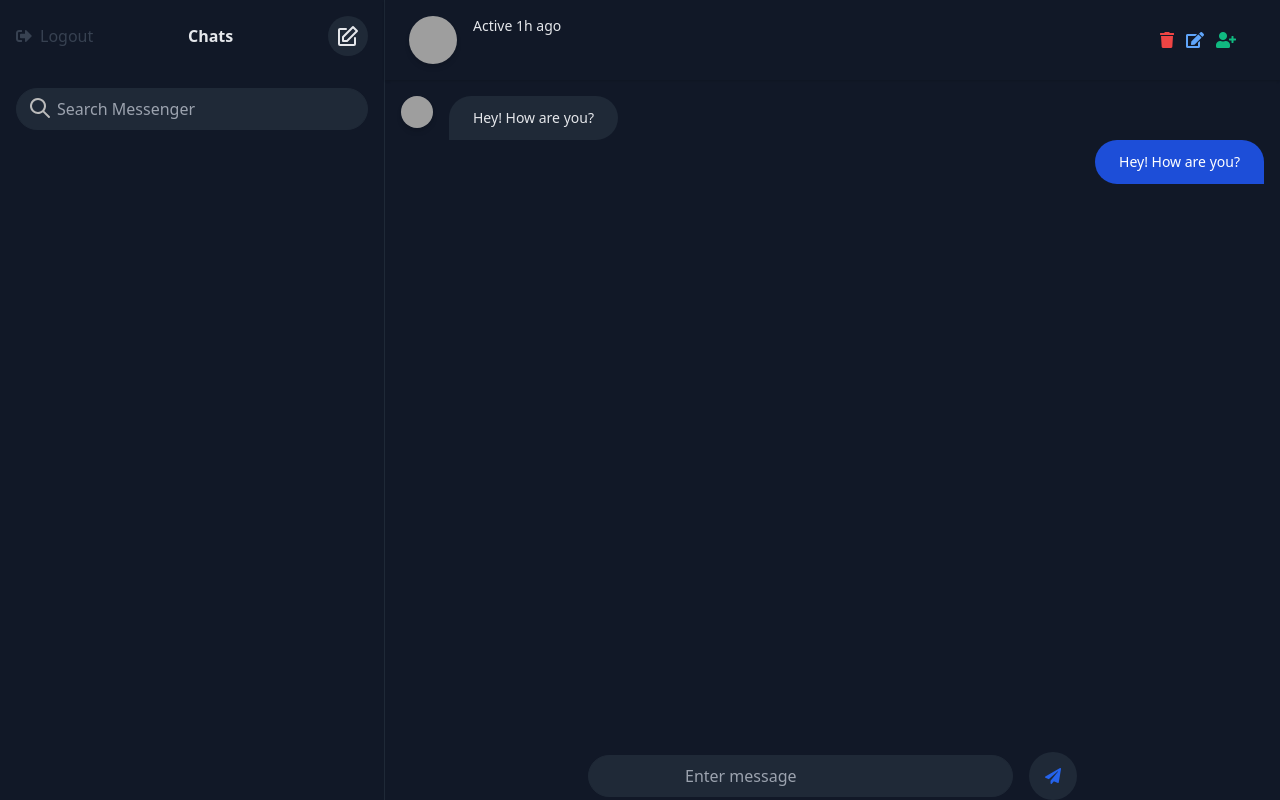
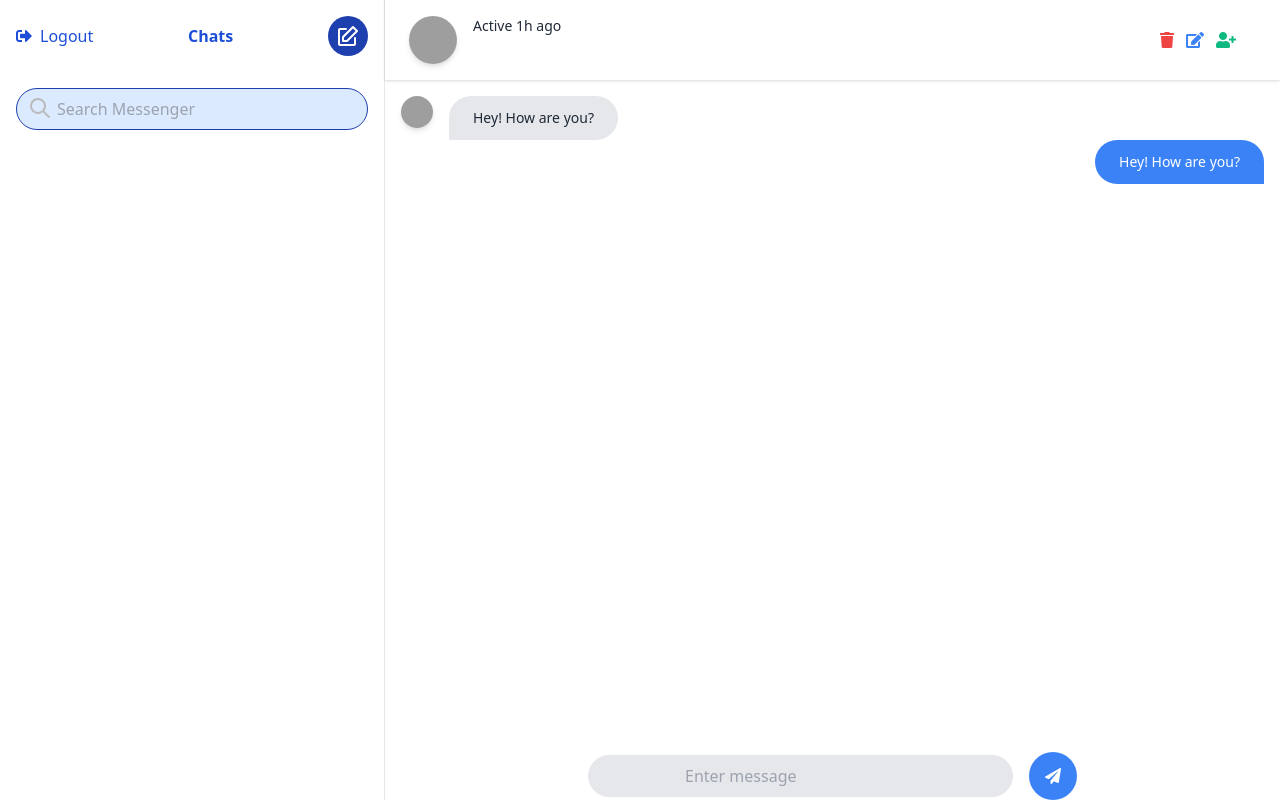
Before and after one commit to carrot2803/Bluberi, a Flask app: template App/templates/chat.html in a window 1280 px wide. Run offline with Flask 3, Linux system fonts and the light colour scheme; the template is opened without the code that fills it, so the values that code supplies are empty; grey boxes are pictures that could not be loaded.

Commit message:
LIGHT THEME LETS GOO

```diff
--- a/App/templates/chat.html
+++ b/App/templates/chat.html
@@ -9,9 +9,6 @@
     <link rel="icon" type="image/png"
         href="https://cdn0.iconfinder.com/data/icons/fruity-1/100/fruit_food_colour-47-1024.png">
     <link rel="stylesheet" href="https://cdnjs.cloudflare.com/ajax/libs/font-awesome/5.15.4/css/all.min.css">
-</head>
-
-<body>
     <style>
         .group:hover .group-hover\:block {
             display: block;
@@ -32,53 +29,61 @@
         }
 
         ::-webkit-scrollbar-thumb {
-            background: #2d3748;
+            background: #007ace;
+            /* Blue color */
             border: 0px none #ffffff;
             border-radius: 50px;
         }
 
         ::-webkit-scrollbar-thumb:hover {
-            background: #2b6cb0;
+            background: #005e8a;
+            /* Darker blue */
         }
 
         ::-webkit-scrollbar-thumb:active {
-            background: #000000;
+            background: #00395e;
+            /* Darkest blue */
         }
 
         ::-webkit-scrollbar-track {
-            background: #1a202c;
+            background: #ffffff;
+            /* White */
             border: 0px none #ffffff;
             border-radius: 50px;
         }
 
         ::-webkit-scrollbar-track:hover {
-            background: #666666;
+            background: #f2f2f2;
+            /* Light gray */
         }
 
         ::-webkit-scrollbar-track:active {
-            background: #333333;
+            background: #d9d9d9;
+            /* Slightly darker gray */
         }
 
         ::-webkit-scrollbar-corner {
             background: transparent;
         }
     </style>
+</head>
 
-    <div class="h-screen w-full flex antialiased text-gray-200 bg-gray-900 overflow-hidden">
+<body>
+    <div class="h-screen w-full flex antialiased text-gray-800 bg-white overflow-hidden">
         <div class="flex-1 flex flex-col">
             <main class="flex-grow flex flex-row min-h-0">
                 <section
                     class="flex flex-col flex-none overflow-auto w-24 hover:w-64 group lg:max-w-sm md:w-2/5 transition-all duration-300 ease-in-out">
                     <!-- Sidebar Header -->
                     <div class="header p-4 flex flex-row justify-between items-center flex-none">
-                        <a href="/logout" class="flex items-center text-gray-700 hover:text-gray-900">
+                        <a href="/logout" class="flex items-center text-blue-700 hover:text-blue-900">
                             <i class="fas fa-sign-out-alt mr-2"></i>
                             Logout
                         </a>
-                        <p class="text-md font-bold hidden md:block group-hover:block">Chats</p>
+                        <p class="text-md font-bold hidden md:block group-hover:block text-blue-700">Chats</p>
                         <a
-                            class="create-chat-btn block rounded-full hover:bg-gray-700 bg-gray-800 w-10 h-10 p-2 hidden md:block group-hover:block cursor-pointer">
-                            <svg viewBox="0 0 24 24" class="w-full h-full fill-current">
+                            class="create-chat-btn block rounded-full hover:bg-blue-700 bg-blue-800 w-10 h-10 p-2 hidden md:block group-hover:block cursor-pointer">
+                            <svg viewBox="0 0 24 24" class="w-full h-full fill-current text-white">
                                 <path
                                     d="M6.3 12.3l10-10a1 1 0 0 1 1.4 0l4 4a1 1 0 0 1 0 1.4l-10 10a1 1 0 0 1-.7.3H7a1 1 0 0 1-1-1v-4a1 1 0 0 1 .3-.7zM8 16h2.59l9-9L17 4.41l-9 9V16zm10-2a1 1 0 0 1 2 0v6a2 2 0 0 1-2 2H4a2 2 0 0 1-2-2V6c0-1.1.9-2 2-2h6a1 1 0 0 1 0 2H4v14h14v-6z" />
                             </svg>
@@ -90,10 +95,10 @@
                             <div class="relative">
                                 <label>
                                     <input
-                                        class="rounded-full py-2 pr-6 pl-10 w-full border border-gray-800 focus:border-gray-700 bg-gray-800 focus:bg-gray-900 focus:outline-none text-gray-200 focus:shadow-md transition duration-300 ease-in"
+                                        class="rounded-full py-2 pr-6 pl-10 w-full border border-blue-800 focus:border-blue-700 bg-blue-100 focus:bg-blue-200 focus:outline-none text-gray-800 focus:shadow-md transition duration-300 ease-in"
                                         type="text" value="" placeholder="Search Messenger" />
                                     <span class="absolute top-0 left-0 mt-2 ml-3 inline-block">
-                                        <svg viewBox="0 0 24 24" class="w-6 h-6">
+                                        <svg viewBox="0 0 24 24" class="w-6 h-6 text-blue-400">
                                             <path fill="#bbb"
                                                 d="M16.32 14.9l5.39 5.4a1 1 0 0 1-1.42 1.4l-5.38-5.38a8 8 0 1 1 1.41-1.41zM10 16a6 6 0 1 0 0-12 6 6 0 0 0 0 12z" />
                                         </svg>
@@ -105,14 +110,14 @@
 
                     <div class="contacts p-2 flex-1 overflow-y-scroll">
                         {% for room in rooms %}
-                        <a class="flex justify-between items-center p-3 hover:bg-gray-800 rounded-lg relative"
+                        <a class="flex justify-between items-center p-3 hover:bg-blue-100 rounded-lg relative"
                             href="/chat/{{room.room_name}}">
                             <div class="w-16 h-16 relative flex flex-shrink-0">
                                 <img class="shadow-md rounded-full w-full h-full object-cover"
                                     src="https://loremflickr.com/640/480?lock=1{{ room.member_id }}" alt="chat-user" />
                             </div>
                             <div class="flex-auto min-w-0 ml-4 mr-6 hidden md:block group-hover:block">
-                                <p>{{ room.room_name }}</p>
+                                <p class="text-blue-700">{{ room.room_name }}</p>
                                 <div class="flex items-center text-sm text-gray-600">
                                     <div class="min-w-0">
                                         <p class="truncate">
@@ -124,8 +129,7 @@
                                             {% endif %}
                                         </p>
                                     </div>
-                                    <p class="ml-2 whitespace-no-wrap">
-                                        <!-- Maybe style this with notification and add numbers -->
+                                    <p class="ml-2 whitespace-no-wrap text-blue-700">
                                         {% if room.get_last_message() is not none %}
                                         {{ room.get_last_message().created_at}}
                                         {% endif %}
@@ -138,7 +142,7 @@
                     {% include '_create_chat_modal.html' %}
                 </section>
 
-                <section class="flex flex-col flex-auto border-l border-gray-800">
+                <section class="flex flex-col flex-auto border-l border-gray-200">
                     <div class="chat-header px-6 py-4 flex flex-row flex-none justify-between items-center shadow">
                         <div class="flex">
                             <div class="w-12 h-12 mr-4 relative flex flex-shrink-0">
@@ -147,7 +151,7 @@
                                     src="https://loremflickr.com/640/480?lock=1{{ rooms.member_id }}" alt="chat-user" />
                             </div>
                             <div class="text-sm">
-                                <p class="font-bold">{{ room.name}}</p>
+                                <p class="font-bold">{{ room.name }}</p>
                                 <p>Active 1h ago</p>
                             </div>
                         </div>
@@ -157,7 +161,7 @@
                                 <i class="fas fa-trash text-red-500 hover:text-red-600"></i>
                             </button>
                             <button>
-                                <i class="fas fa-edit text-blue-400 hover:text-blue-600"></i>
+                                <i class="fas fa-edit text-blue-500 hover:text-blue-600"></i>
                             </button>
                             <button>
                                 <i class="fas fa-user-plus text-green-500 hover:text-green-600"></i>
@@ -171,28 +175,28 @@
                                     src="https://avatars.githubusercontent.com/u/10018" />
                                 <!-- dont forget to put back sender id -->
                             </div>
-                            <div class=" messages text-sm text-gray-700 grid grid-flow-row gap-2">
+                            <div class="messages text-sm text-gray-700 grid grid-flow-row gap-2">
                                 <div class="flex items-center group">
                                     <p
-                                        class="px-6 py-3 rounded-t-full rounded-r-full bg-gray-800 max-w-xs lg:max-w-md text-gray-200">
-                                        Hey! How are you?</p>
+                                        class="px-6 py-3 rounded-t-full rounded-r-full bg-gray-200 max-w-xs lg:max-w-md text-gray-800">
+                                        Hey! How are you?
+                                    </p>
                                     <button type="button"
-                                        class="hidden group-hover:block flex flex-shrink-0 focus:outline-none mx-2 block rounded-full text-gray-500 hover:text-gray-900 hover:bg-gray-700 bg-gray-800 w-8 h-8 p-2">
+                                        class="hidden group-hover:block flex flex-shrink-0 focus:outline-none mx-2 block rounded-full text-gray-500 hover:text-gray-900 hover:bg-gray-200 bg-gray-200 w-8 h-8 p-2">
                                         <svg viewBox="0 0 20 20" class="w-full h-full fill-current">
-                                            <path d="M10.001,7.8C8.786,7.8,7.8,8.785,7.8,10s0.986,2.2,2.201,2.2S12.2,11.215,12.2,10S11.216,7.8,10.001,7.8z
-       M3.001,7.8C1.786,7.8,0.8,8.785,0.8,10s0.986,2.2,2.201,2.2S5.2,11.214,5.2,10S4.216,7.8,3.001,7.8z M17.001,7.8
-      C15.786,7.8,14.8,8.785,14.8,10s0.986,2.2,2.201,2.2S19.2,11.215,19.2,10S18.216,7.8,17.001,7.8z" />
+                                            <path
+                                                d="M10.001,7.8C8.786,7.8,7.8,8.785,7.8,10s0.986,2.2,2.201,2.2S12.2,11.215,12.2,10S11.216,7.8,10.001,7.8z M3.001,7.8C1.786,7.8,0.8,8.785,0.8,10s0.986,2.2,2.201,2.2S5.2,11.214,5.2,10S4.216,7.8,3.001,7.8z M17.001,7.8C15.786,7.8,14.8,8.785,14.8,10s0.986,2.2,2.201,2.2S19.2,11.215,19.2,10S18.216,7.8,17.001,7.8z" />
                                         </svg>
                                     </button>
                                     <button type="button"
-                                        class="hidden group-hover:block flex flex-shrink-0 focus:outline-none mx-2 block rounded-full text-gray-500 hover:text-gray-900 hover:bg-gray-700 bg-gray-800 w-8 h-8 p-2">
+                                        class="hidden group-hover:block flex flex-shrink-0 focus:outline-none mx-2 block rounded-full text-gray-500 hover:text-gray-900 hover:bg-gray-200 bg-gray-200 w-8 h-8 p-2">
                                         <svg viewBox="0 0 20 20" class="w-full h-full fill-current">
                                             <path
                                                 d="M19,16.685c0,0-2.225-9.732-11-9.732V2.969L1,9.542l7,6.69v-4.357C12.763,11.874,16.516,12.296,19,16.685z" />
                                         </svg>
                                     </button>
                                     <button type="button"
-                                        class="hidden group-hover:block flex flex-shrink-0 focus:outline-none mx-2 block rounded-full text-gray-500 hover:text-gray-900 hover:bg-gray-700 bg-gray-800 w-8 h-8 p-2">
+                                        class="hidden group-hover:block flex flex-shrink-0 focus:outline-none mx-2 block rounded-full text-gray-500 hover:text-gray-900 hover:bg-gray-200 bg-gray-200 w-8 h-8 p-2">
                                         <svg viewBox="0 0 24 24" class="w-full h-full fill-current">
                                             <path
                                                 d="M12 22a10 10 0 1 1 0-20 10 10 0 0 1 0 20zm0-2a8 8 0 1 0 0-16 8 8 0 0 0 0 16zm-3.54-4.46a1 1 0 0 1 1.42-1.42 3 3 0 0 0 4.24 0 1 1 0 0 1 1.42 1.42 5 5 0 0 1-7.08 0zM9 11a1 1 0 1 1 0-2 1 1 0 0 1 0 2zm6 0a1 1 0 1 1 0-2 1 1 0 0 1 0 2z" />
@@ -201,66 +205,59 @@
                                 </div>
                             </div>
                         </div>
-
                         <div class="flex flex-row justify-end">
                             <div class="messages text-sm text-white grid grid-flow-row gap-2">
                                 <div class="flex items-center flex-row-reverse group">
-                                    <p class="px-6 py-3 rounded-t-full rounded-l-full bg-blue-700 max-w-xs lg:max-w-md">
-                                        Hey! How are you?</p>
+                                    <p
+                                        class="px-6 py-3 rounded-t-full rounded-l-full bg-blue-500 max-w-xs lg:max-w-md text-white">
+                                        Hey! How are you?
+                                    </p>
                                     <button type="button"
-                                        class="hidden group-hover:block flex flex-shrink-0 focus:outline-none mx-2 block rounded-full text-gray-500 hover:text-gray-900 hover:bg-gray-700 bg-gray-800 w-8 h-8 p-2">
+                                        class="hidden group-hover:block flex flex-shrink-0 focus:outline-none mx-2 block rounded-full text-gray-500 hover:text-gray-900 hover:bg-gray-200 bg-gray-200 w-8 h-8 p-2">
                                         <svg viewBox="0 0 20 20" class="w-full h-full fill-current">
-                                            <path d="M10.001,7.8C8.786,7.8,7.8,8.785,7.8,10s0.986,2.2,2.201,2.2S12.2,11.215,12.2,10S11.216,7.8,10.001,7.8z
-           M3.001,7.8C1.786,7.8,0.8,8.785,0.8,10s0.986,2.2,2.201,2.2S5.2,11.214,5.2,10S4.216,7.8,3.001,7.8z M17.001,7.8
-          C15.786,7.8,14.8,8.785,14.8,10s0.986,2.2,2.201,2.2S19.2,11.215,19.2,10S18.216,7.8,17.001,7.8z" />
+                                            <path
+                                                d="M10.001,7.8C8.786,7.8,7.8,8.785,7.8,10s0.986,2.2,2.201,2.2S12.2,11.215,12.2,10S11.216,7.8,10.001,7.8z M3.001,7.8C1.786,7.8,0.8,8.785,0.8,10s0.986,2.2,2.201,2.2S5.2,11.214,5.2,10S4.216,7.8,3.001,7.8z M17.001,7.8C15.786,7.8,14.8,8.785,14.8,10s0.986,2.2,2.201,2.2S19.2,11.215,19.2,10S18.216,7.8,17.001,7.8z" />
                                         </svg>
                                     </button>
                                     <button type="button"
-                                        class="hidden group-hover:block flex flex-shrink-0 focus:outline-none mx-2 block rounded-full text-gray-500 hover:text-gray-900 hover:bg-gray-700 bg-gray-800 w-8 h-8 p-2">
+                                        class="hidden group-hover:block flex flex-shrink-0 focus:outline-none mx-2 block rounded-full text-gray-500 hover:text-gray-900 hover:bg-gray-200 bg-gray-200 w-8 h-8 p-2">
                                         <svg viewBox="0 0 20 20" class="w-full h-full fill-current">
                                             <path
                                                 d="M19,16.685c0,0-2.225-9.732-11-9.732V2.969L1,9.542l7,6.69v-4.357C12.763,11.874,16.516,12.296,19,16.685z" />
                                         </svg>
                                     </button>
                                     <button type="button"
-                                        class="hidden group-hover:block flex flex-shrink-0 focus:outline-none mx-2 block rounded-full text-gray-500 hover:text-gray-900 hover:bg-gray-700 bg-gray-800 w-8 h-8 p-2">
+                                        class="hidden group-hover:block flex flex-shrink-0 focus:outline-none mx-2 block rounded-full text-gray-500 hover:text-gray-900 hover:bg-gray-200 bg-gray-200 w-8 h-8 p-2">
                                         <svg viewBox="0 0 24 24" class="w-full h-full fill-current">
                                             <path
                                                 d="M12 22a10 10 0 1 1 0-20 10 10 0 0 1 0 20zm0-2a8 8 0 1 0 0-16 8 8 0 0 0 0 16zm-3.54-4.46a1 1 0 0 1 1.42-1.42 3 3 0 0 0 4.24 0 1 1 0 0 1 1.42 1.42 5 5 0 0 1-7.08 0zM9 11a1 1 0 1 1 0-2 1 1 0 0 1 0 2zm6 0a1 1 0 1 1 0-2 1 1 0 0 1 0 2z" />
                                         </svg>
                                     </button>
                                 </div>
-
                             </div>
                         </div>
                     </div>
-
-
 
                     <div class="chat-footer flex items-center justify-center">
                         <div class="flex items-center space-x-4">
                             <div class="relative">
                                 <label>
                                     <input
-                                        class="rounded-full py-2 px-24 w-full border border-gray-800 focus:border-gray-700 bg-gray-800 focus:bg-gray-900 focus:outline-none text-gray-200 focus:shadow-md transition duration-300 ease-in"
+                                        class="rounded-full py-2 px-24 w-full border border-gray-200 focus:border-blue-500 bg-gray-200 focus:bg-white focus:outline-none text-gray-800 focus:shadow-md transition duration-300 ease-in"
                                         type="text" value="" placeholder="Enter message" />
                                 </label>
                             </div>
                             <button type="button"
-                                class="flex items-center justify-center w-12 h-12 bg-gray-800 rounded-full focus:outline-none">
-                                <i class="fas fa-paper-plane text-blue-600 hover:text-blue-700"></i>
+                                class="flex items-center justify-center w-12 h-12 bg-blue-500 rounded-full focus:outline-none">
+                                <i class="fas fa-paper-plane text-white hover:text-blue-600"></i>
                             </button>
                         </div>
                     </div>
-
-
-
-
                 </section>
             </main>
         </div>
     </div>
+
 </body>
 
-
 </html>
```
